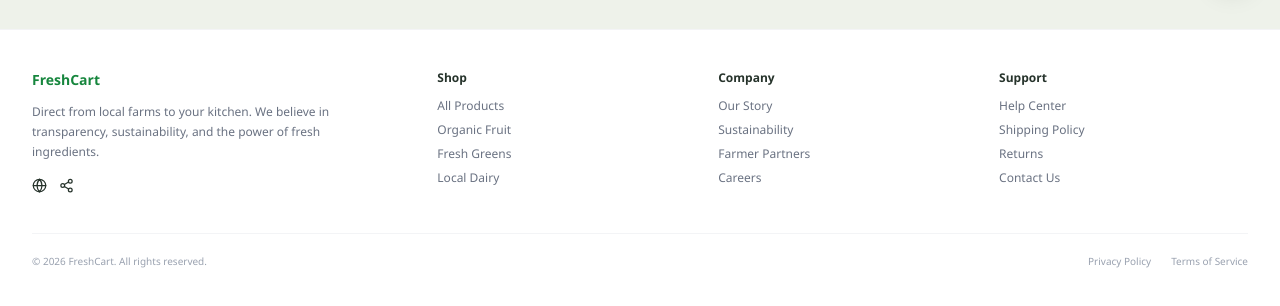
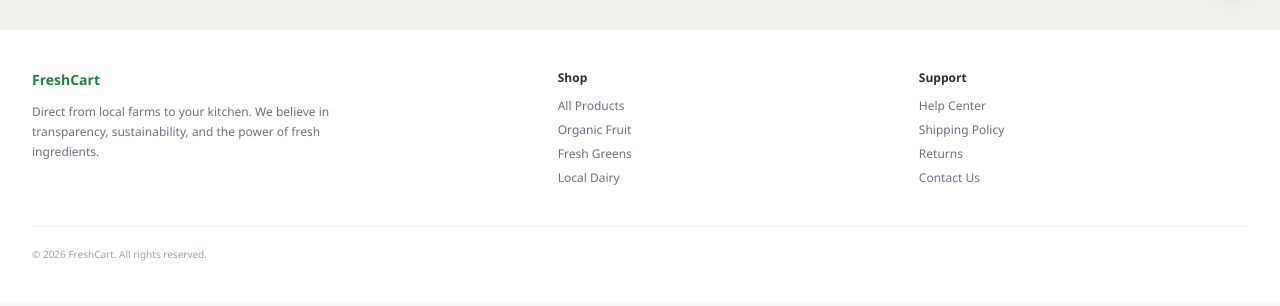
Before and after one commit to RojinaGautam/fresh_cart_web_project, a Next.js app in the folder frontend/: page / in a window 1280 px wide. Shown: the part 800-1106 px from the top of the page. Built offline with nearby package versions, Linux system fonts and the light colour scheme; no server answers.

Commit message:
refactor(frontend): trim footer to shop/support links only

```diff
--- a/frontend/app/_components/Footer.tsx
+++ b/frontend/app/_components/Footer.tsx
@@ -1,5 +1,4 @@
 import Link from "next/link";
-import { FiGlobe, FiShare2 } from "react-icons/fi";
 
 const footerGroups = [
   {
@@ -9,15 +8,6 @@ const footerGroups = [
       { label: "Organic Fruit", href: "/dashboard" },
       { label: "Fresh Greens", href: "/dashboard" },
       { label: "Local Dairy", href: "/dashboard" },
-    ],
-  },
-  {
-    title: "Company",
-    links: [
-      { label: "Our Story", href: "/about" },
-      { label: "Sustainability", href: "/about" },
-      { label: "Farmer Partners", href: "/about" },
-      { label: "Careers", href: "/support" },
     ],
   },
   {
@@ -39,17 +29,13 @@ export default function Footer({ wide = false }: { wide?: boolean }) {
           wide ? "max-w-[1500px]" : "max-w-6xl"
         }`}
       >
-        <div className="grid gap-8 text-xs text-gray-500 md:grid-cols-[1.5fr_repeat(3,1fr)]">
+        <div className="grid gap-8 text-xs text-gray-500 md:grid-cols-[1.5fr_repeat(2,1fr)]">
           <div>
             <p className="text-sm font-semibold text-[#16863d]">FreshCart</p>
             <p className="mt-3 max-w-xs leading-5">
               Direct from local farms to your kitchen. We believe in
               transparency, sustainability, and the power of fresh ingredients.
             </p>
-            <div className="mt-4 flex gap-3 text-[#26332b]">
-              <FiGlobe size={15} />
-              <FiShare2 size={15} />
-            </div>
           </div>
 
           {footerGroups.map((group) => (
@@ -70,12 +56,8 @@ export default function Footer({ wide = false }: { wide?: boolean }) {
           ))}
         </div>
 
-        <div className="mt-10 flex flex-col gap-3 border-t border-gray-100 pt-5 text-[10px] text-gray-400 sm:flex-row sm:items-center sm:justify-between">
+        <div className="mt-10 border-t border-gray-100 pt-5 text-[10px] text-gray-400">
           <p>© 2026 FreshCart. All rights reserved.</p>
-          <div className="flex gap-5">
-            <span>Privacy Policy</span>
-            <span>Terms of Service</span>
-          </div>
         </div>
       </div>
     </footer>
```
